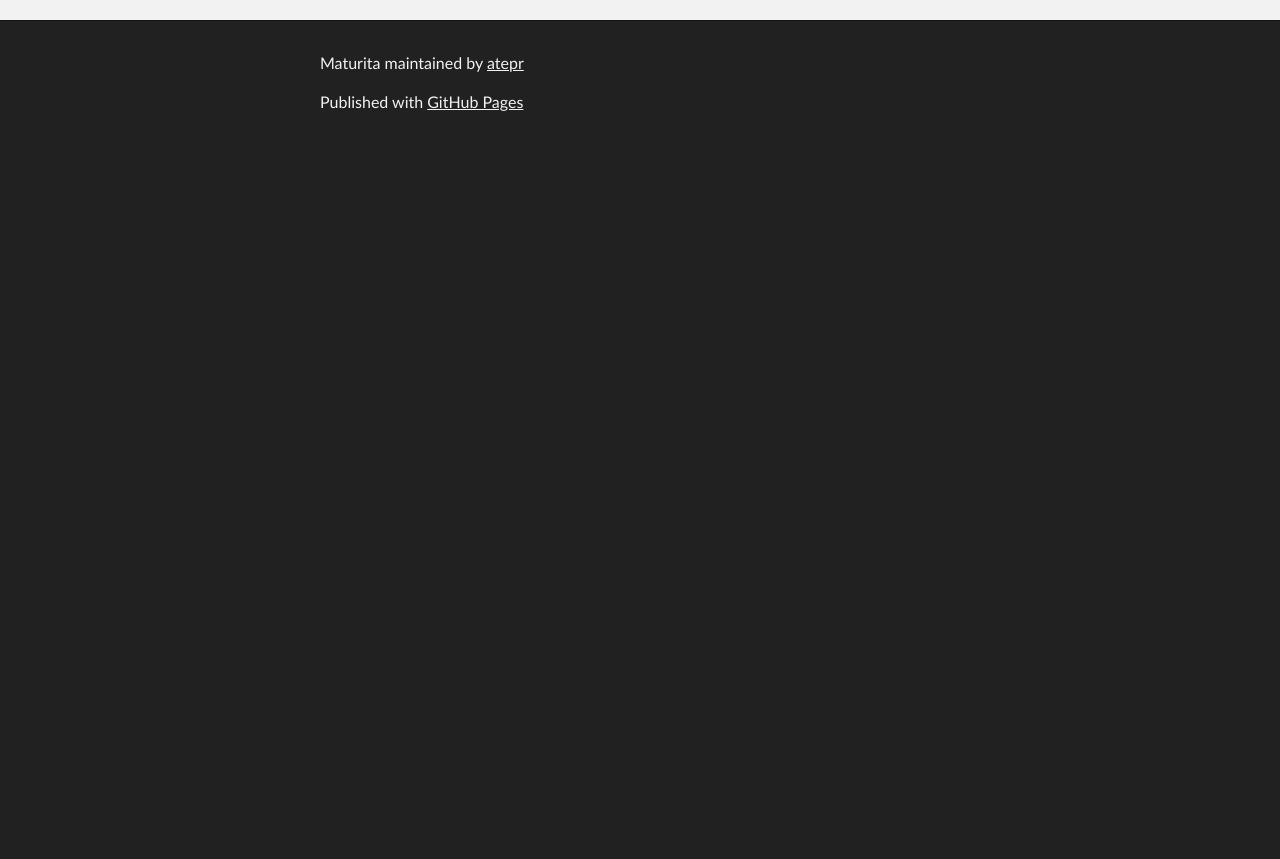
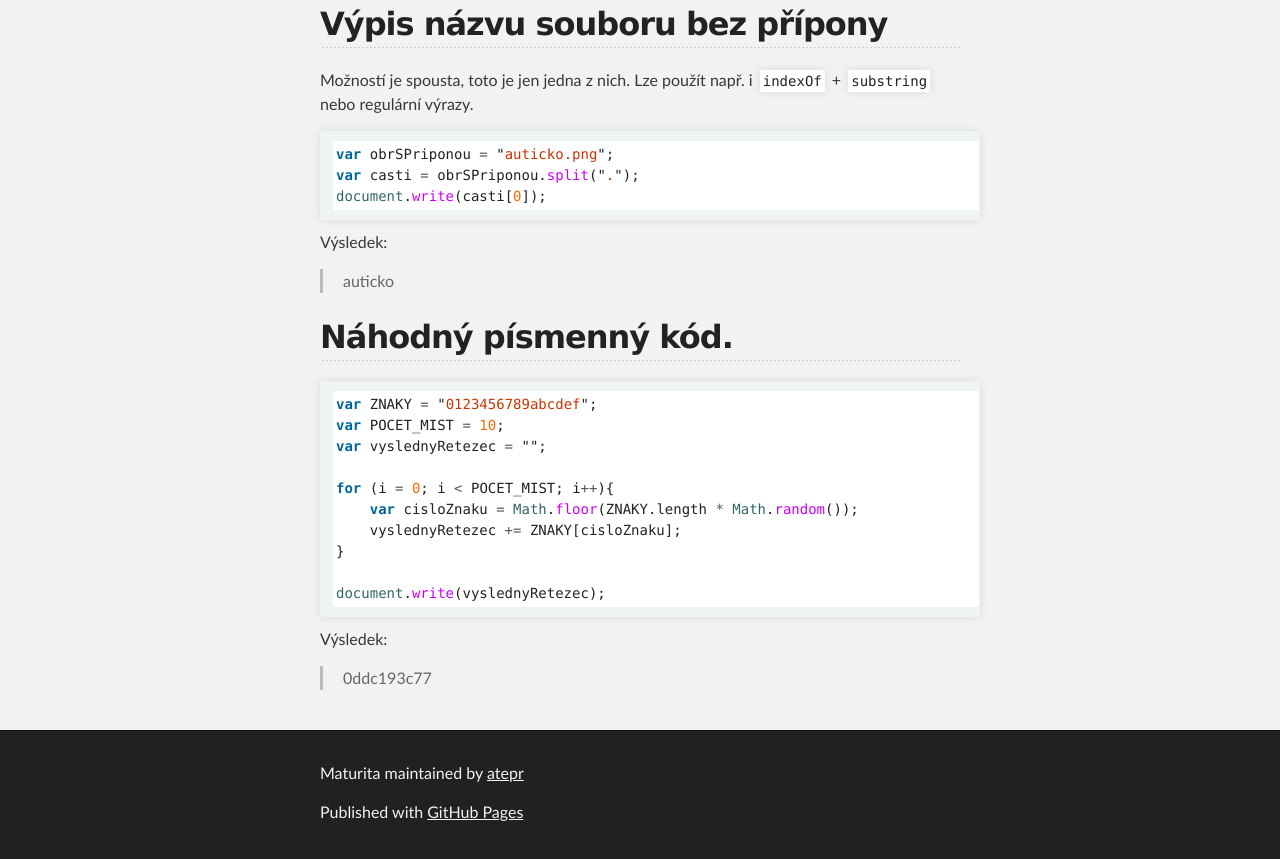
Before and after one commit to atepr/maturita, a Jekyll site: the page built from wa08-math.md, in a window 1280 px wide and 1400 px high, scrolled down 2290 px. Shown: the part 541-1400 px from the top of the window. Built offline with Jekyll 4.4.1, drawn with Linux system fonts in a browser that asks for light colours; Markdown is read by kramdown in place of the engine named in the settings; before the commit the page ends 2980 px from its top, so only the background shows below that.

Commit message:
Otázka 8

````diff
--- a/wa08-math.md
+++ b/wa08-math.md
@@ -114,7 +114,48 @@ Výsledek:
     if (vybranaMozn < 10)
         vybranaMozn = "0" + vybranaMozn;
 
-    var url = "http://sokol-nasavrky.8u.cz/fotogalerie/alba/27/ikony/140405_" + moznosti[vybranaMozn] + "_detsky_turnaj_bad.jpg";
+    var url = "http://sokol-nasavrky.8u.cz/fotogalerie/alba/27/ikony/140405_" + vybranaMozn + "_detsky_turnaj_bad.jpg";
     document.getElementById("obr4").src = url;
 </script>
 </blockquote>
+
+##Výpis názvu souboru bez přípony
+
+Možností je spousta, toto je jen jedna z nich. Lze použít např. i `indexOf` + `substring` nebo regulární výrazy.
+
+```js
+var obrSPriponou = "auticko.png";
+var casti = obrSPriponou.split(".");
+document.write(casti[0]);
+```
+
+Výsledek:
+
+> auticko
+
+##Náhodný písmenný kód.
+
+
+```js
+var ZNAKY = "0123456789abcdef";
+var POCET_MIST = 10;
+var vyslednyRetezec = "";
+
+for (i = 0; i < POCET_MIST; i++){
+    var cisloZnaku = Math.floor(ZNAKY.length * Math.random());
+    vyslednyRetezec += ZNAKY[cisloZnaku];
+}
+
+document.write(vyslednyRetezec);
+```
+
+Výsledek:
+
+<blockquote>
+<script>
+var ZNAKY = "0123456789abcdef";
+var POCET_MIST = 10;
+for (i = 0; i < POCET_MIST; i++)
+    document.write(ZNAKY[Math.floor(ZNAKY.length * Math.random())]);
+</script>
+</blockquote>
````
Also changed, not shown: other parts of wa08-math.md (+1 -1 lines).
